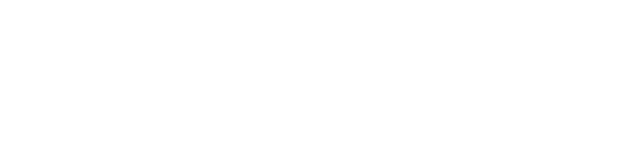
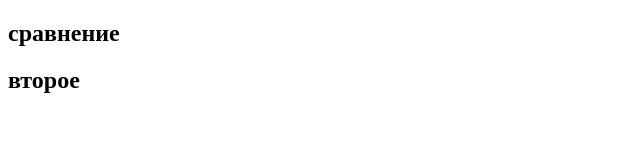
Before and after one commit to Anaastaasia/first-project, a plain HTML site: page index.html in a window 1280 px wide. Shown: the whole page, without its empty margins (0-640 px from the left). Drawn offline with Linux system fonts and the light colour scheme.

Commit message:
разметка

```diff
--- a/index.html
+++ b/index.html
@@ -7,7 +7,9 @@
     <title>Document</title>
 </head>
 <body>
-
+    <h2>сравнение</h2>
+    <h2> второе</h2>
 </body>
 </html>
 <!-- Первое сохранение -->
+<!-- третье  сохранение -->
```
